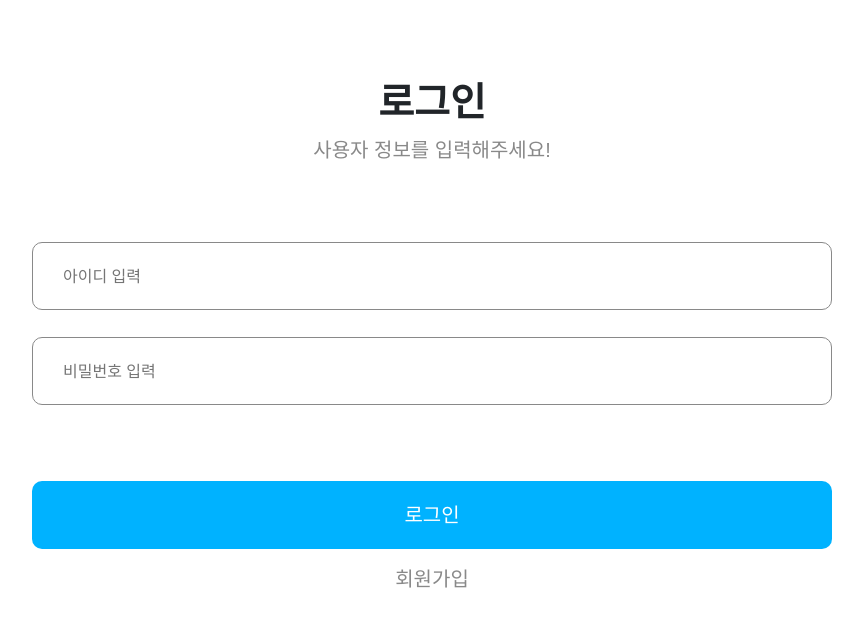
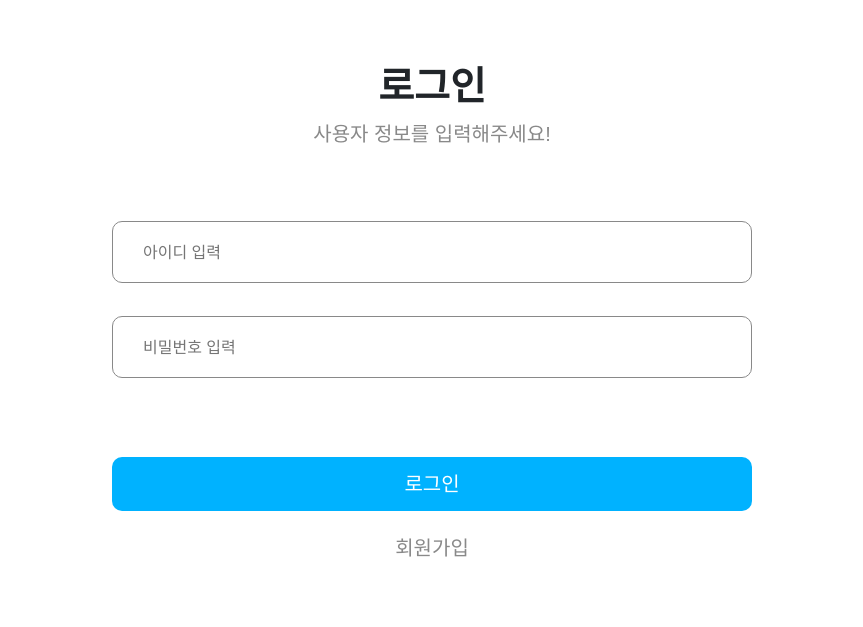
Before and after one commit to hyeseung12/PlayList-Django, a Django app: a page that uses templates/base.html in a window 1280 px wide. Shown: the part 129-756 px from the top of the page, without its empty margins (208-1071 px from the left). Run offline with Django 4.2, Linux system fonts and the light colour scheme; some web fonts are replaced.

Commit message:
style: margin 간격 조정

```diff
--- a/플리/static/css/login.css
+++ b/플리/static/css/login.css
@@ -1,16 +1,16 @@
 .container-login {
     text-align: center;
-    margin-top: 10vmin;
+    margin-top: 8vmin;
 }
 
 form {
-    margin-top: 8vmin;
+    margin-top: 7vmin;
     line-height: 95px;
 }
 
 input[type='text'], button[type='submit'] {
-    width: 800px;
-    height: 68px;
+    width: 80vmin;
+    height: 6.8vmin;
     border-radius: 10px;
 }
 
```
